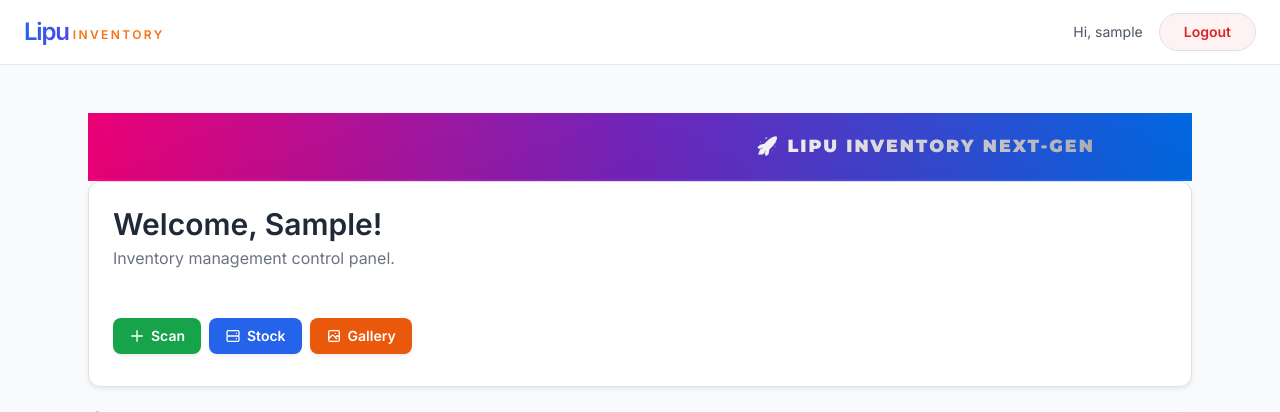
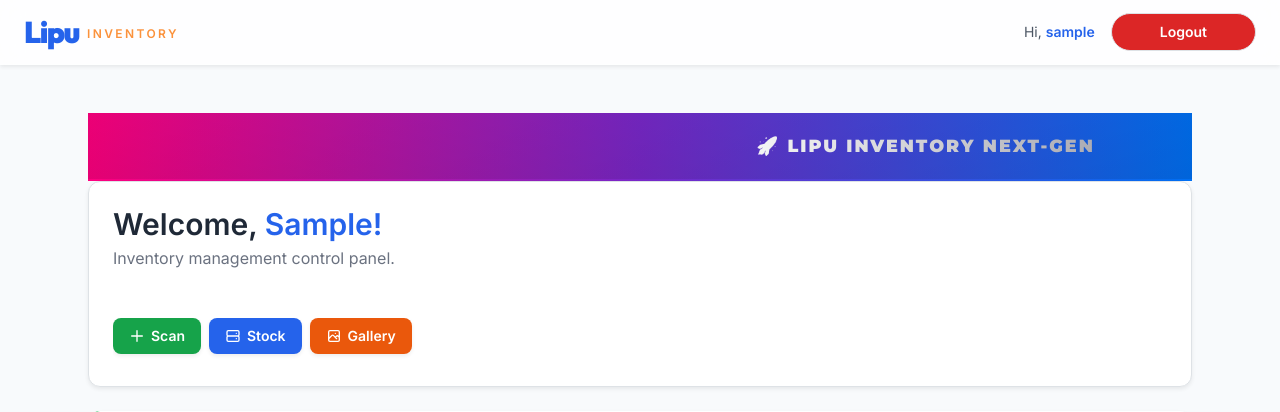
Before and after one commit to Bisworanjan34/INVENTORY-APP, a Django app: page / in a window 1280 px wide. Shown: the top 412 px of the page. Run offline with Django 5.2, Linux system fonts and the light colour scheme; the visitor is signed in with stand-in values (Sample User, id 1); data that the repository does not hold is empty; some libraries are stand-ins or nearby versions.

Commit message:
changes view port

```diff
--- a/config/settings.py
+++ b/config/settings.py
@@ -14,7 +14,7 @@ SECRET_KEY = os.getenv("SECRET_KEY", "django-insecure-default-key-for-dev")
 
 # Production ke liye DEBUG False, Local ke liye True
 DEBUG = os.getenv("DEBUG", "False") == "True"
-
+# DEBUG = False
 # Fix: Localhost aur Render URL dono allow kiye
 ALLOWED_HOSTS = ["nandu-inventory.onrender.com", "localhost", "127.0.0.1"]
 CSRF_TRUSTED_ORIGINS = ["https://nandu-inventory.onrender.com"]
@@ -101,6 +101,9 @@ SESSION_COOKIE_HTTPONLY = True
 SECURE_BROWSER_XSS_FILTER = True
 X_FRAME_OPTIONS = "SAMEORIGIN"  # Admin panel ke liye zaroori hai
 
+SESSION_ENGINE = "django.contrib.sessions.backends.db"
+SESSION_COOKIE_AGE = 1209600  # 2 weeks (sec mein)
+SESSION_EXPIRE_AT_BROWSER_CLOSE = False
 # --- LOGIN SETTINGS ---
 LOGIN_URL = "core:login"
 LOGIN_REDIRECT_URL = "core:home"
--- a/config/urls.py
+++ b/config/urls.py
@@ -21,6 +21,9 @@ from django.conf import settings
 from django.conf.urls.static import static
 from django.contrib.auth import views as auth_views
 
+# urls.py
+handler404 = "core.views.error_404_view"
+handler500 = "core.views.custom_500_view"
 urlpatterns = [
     path("srslipu/", admin.site.urls),
     path("", include("core.urls"), name="core"),
--- a/core/views.py
+++ b/core/views.py
@@ -1,3 +1,5 @@
+from django.utils import timezone
+
 from django.shortcuts import render, redirect
 from django.contrib.auth import login, logout, authenticate
 from django.contrib.auth.forms import AuthenticationForm, PasswordResetForm
@@ -5,6 +7,8 @@ from django.contrib.auth.forms import AuthenticationForm, PasswordResetForm
 from inventory.models import Bill
 from .forms import UserRegistrationForm
 from django.contrib.auth.decorators import login_required
+from django.contrib import messages
+from django.contrib.sessions.models import Session
 
 
 # 1. Registration
@@ -23,16 +27,31 @@ def register_view(request):
 
 # 2. Login
 def login_view(request):
-    if request.user.is_authenticated:  # Agar user pehle se login hai
+    if request.user.is_authenticated:
         return redirect("core:home")
 
     if request.method == "POST":
         form = AuthenticationForm(data=request.POST)
         if form.is_valid():
-            login(request, form.get_user())
+            user = form.get_user()
+
+            # PRO FEATURE: Purane sessions ko khatam karein (Security Kick-out)
+            # Isse ek user ek hi device par active rahega
+            Session.objects.filter(expire_date__gte=timezone.now()).delete()
+
+            login(request, user)
+
+            # Success message for professional feedback
+            messages.success(
+                request, f"Welcome back, {user.username}! Securely logged in."
+            )
             return redirect("core:home")
+        else:
+            # Error handling for invalid credentials
+            messages.error(request, "Invalid username or password. Please try again.")
     else:
         form = AuthenticationForm()
+
     return render(request, "auth/login.html", {"form": form})
 
 
@@ -66,3 +85,14 @@ def home_view(request):
         "bills": bills,
     }
     return render(request, "core/home.html", context)
+
+
+# views.py
+
+
+def error_404_view(request, exception):
+    return render(request, "404.html", status=404)
+
+
+def custom_500_view(request):
+    return render(request, "500.html", status=500)
--- a/templates/base.html
+++ b/templates/base.html
@@ -68,7 +68,25 @@
 
 <body>
     {% include 'core/navbar.html' %}
-
+    {% if messages %}
+<div class="fixed top-20 right-4 z-[100] w-full max-w-sm md:max-w-md px-4">
+    {% for message in messages %}
+    <div id="message-{{ forloop.counter }}"
+         class="relative flex items-center justify-between bg-white/90 backdrop-blur-md border-l-4 border-blue-500 shadow-xl p-4 rounded-lg mb-3 animate-slide-in">
+        <div class="flex items-center gap-3">
+            <span class="text-blue-500">
+                <svg class="w-6 h-6" fill="none" stroke="currentColor" viewBox="0 0 24 24"><path stroke-linecap="round" stroke-linejoin="round" stroke-width="2" d="M13 16h-1v-4h-1m1-4h.01M21 12a9 9 0 11-18 0 9 9 0 0118 0z"></path></svg>
+            </span>
+            <p class="text-sm font-semibold text-gray-800">{{ message }}</p>
+        </div>
+        <button onclick="document.getElementById('message-{{ forloop.counter }}').remove()"
+                class="text-gray-400 hover:text-red-500 transition-colors">
+            <svg class="w-5 h-5" fill="none" stroke="currentColor" viewBox="0 0 24 24"><path stroke-linecap="round" stroke-linejoin="round" stroke-width="2" d="M6 18L18 6M6 6l12 12"></path></svg>
+        </button>
+    </div>
+    {% endfor %}
+</div>
+{% endif %}
     <div class="container mt-4">
         {% block body %}{% endblock %}
     </div>
--- a/templates/core/home.html
+++ b/templates/core/home.html
@@ -10,39 +10,45 @@
         </div>
     </div>
 
-    <div class="bg-white p-4 md:p-6 rounded-xl shadow-sm border border-gray-200 mb-6">
-        <h1 class="text-xl md:text-3xl font-bold text-gray-800 capitalize truncate">Welcome, {{ user.username }}!</h1>
+    <div class="bg-white p-4 md:p-6 rounded-xl shadow-sm border border-gray-200 mb-6 transition-all duration-700 ease-out hover:shadow-lg hover:border-gray-300 animate-in fade-in slide-in-from-bottom-4">
+    <h1 class="text-xl md:text-3xl font-bold text-gray-800 capitalize truncate">
+        Welcome, <span class="text-blue-600">{{ user.username }}!</span>
+    </h1>
     <p class="text-gray-500 mt-1 text-xs md:text-base">Inventory management control panel.</p>
 
     <div class="flex flex-row gap-2 mt-5 md:mt-6 overflow-x-auto pb-2 scrollbar-hide">
+        <!-- Scan Button -->
         <a href="{% url 'inventory:upload_page' %}"
-                class="flex items-center gap-1.5 bg-green-600 text-white px-3 py-2 md:px-5 md:py-2.5 rounded-lg text-[10px] md:text-sm font-semibold hover:bg-green-700 transition whitespace-nowrap shadow-sm">
-                <svg class="w-3 h-3 md:w-4 md:h-4" fill="none" stroke="currentColor" viewBox="0 0 24 24">
-                    <path stroke-linecap="round" stroke-linejoin="round" stroke-width="2" d="M12 4v16m8-8H4"></path>
-                </svg>
+            class="flex items-center gap-1.5 bg-green-600 text-white px-3 py-2 md:px-5 md:py-2.5 rounded-lg text-[10px] md:text-sm font-semibold hover:bg-green-700 hover:-translate-y-0.5 hover:shadow-md transition-all duration-300 whitespace-nowrap shadow-sm">
+            <svg class="w-3 h-3 md:w-4 md:h-4" fill="none" stroke="currentColor" viewBox="0 0 24 24"><path stroke-linecap="round" stroke-linejoin="round" stroke-width="2" d="M12 4v16m8-8H4"></path></svg>
             Scan
         </a>
+        <!-- Stock Button -->
         <a href="{% url 'inventory:view_stock' %}"
-                class="flex items-center gap-1.5 bg-blue-600 text-white px-3 py-2 md:px-5 md:py-2.5 rounded-lg text-[10px] md:text-sm font-semibold hover:bg-blue-700 transition whitespace-nowrap shadow-sm">
-                <svg class="w-3 h-3 md:w-4 md:h-4" fill="none" stroke="currentColor" viewBox="0 0 24 24">
-                    <path stroke-linecap="round" stroke-linejoin="round" stroke-width="2"
-                        d="M5 12h14M5 12a2 2 0 01-2-2V6a2 2 0 012-2h14a2 2 0 012 2v4a2 2 0 01-2 2M5 12a2 2 0 00-2 2v4a2 2 0 002 2h14a2 2 0 002-2v-4a2 2 0 00-2-2m-2-4h.01M17 16h.01">
-                    </path>
-                </svg>
+            class="flex items-center gap-1.5 bg-blue-600 text-white px-3 py-2 md:px-5 md:py-2.5 rounded-lg text-[10px] md:text-sm font-semibold hover:bg-blue-700 hover:-translate-y-0.5 hover:shadow-md transition-all duration-300 whitespace-nowrap shadow-sm">
+            <svg class="w-3 h-3 md:w-4 md:h-4" fill="none" stroke="currentColor" viewBox="0 0 24 24"><path stroke-linecap="round" stroke-linejoin="round" stroke-width="2" d="M5 12h14M5 12a2 2 0 01-2-2V6a2 2 0 012-2h14a2 2 0 012 2v4a2 2 0 01-2 2M5 12a2 2 0 00-2 2v4a2 2 0 002 2h14a2 2 0 002-2v-4a2 2 0 00-2-2m-2-4h.01M17 16h.01"></path></svg>
             Stock
         </a>
+        <!-- Gallery Button -->
         <a href="{% url 'inventory:gallery' %}"
-                class="flex items-center gap-1.5 bg-orange-600 text-white px-3 py-2 md:px-5 md:py-2.5 rounded-lg text-[10px] md:text-sm font-semibold hover:bg-orange-700 transition whitespace-nowrap shadow-sm">
-                <svg class="w-3 h-3 md:w-4 md:h-4" fill="none" stroke="currentColor" viewBox="0 0 24 24">
-                    <path stroke-linecap="round" stroke-linejoin="round" stroke-width="2"
-                        d="M4 16l4.586-4.586a2 2 0 012.828 0L16 16m-2-2l1.586-1.586a2 2 0 012.828 0L20 14m-6-6h.01M6 20h12a2 2 0 002-2V6a2 2 0 00-2-2H6a2 2 0 00-2 2v12a2 2 0 002 2z">
-                    </path>
-                </svg>
+            class="flex items-center gap-1.5 bg-orange-600 text-white px-3 py-2 md:px-5 md:py-2.5 rounded-lg text-[10px] md:text-sm font-semibold hover:bg-orange-700 hover:-translate-y-0.5 hover:shadow-md transition-all duration-300 whitespace-nowrap shadow-sm">
+            <svg class="w-3 h-3 md:w-4 md:h-4" fill="none" stroke="currentColor" viewBox="0 0 24 24"><path stroke-linecap="round" stroke-linejoin="round" stroke-width="2" d="M4 16l4.586-4.586a2 2 0 012.828 0L16 16m-2-2l1.586-1.586a2 2 0 012.828 0L20 14m-6-6h.01M6 20h12a2 2 0 002-2V6a2 2 0 00-2-2H6a2 2 0 00-2 2v12a2 2 0 002 2z"></path></svg>
             Gallery
         </a>
     </div>
 </div>
 
+<style>
+    /* Custom Entrance Animation */
+    @keyframes slideIn {
+        from { opacity: 0; transform: translateY(15px); }
+        to { opacity: 1; transform: translateY(0); }
+    }
+    .animate-in { animation: slideIn 0.8s cubic-bezier(0.16, 1, 0.3, 1) forwards; }
+
+    /* Hide scrollbar for mobile */
+    .scrollbar-hide::-webkit-scrollbar { display: none; }
+</style>
     {% if user.is_superuser %}
     <div class="mb-6 p-4 md:p-5 bg-white rounded-xl shadow-sm border-l-4 border-green-500">
         <h3 class="text-base md:text-lg font-bold text-gray-800">Admin Tools</h3>
--- a/templates/core/navbar.html
+++ b/templates/core/navbar.html
@@ -1,35 +1,34 @@
-<nav class="bg-white border-b border-gray-200 sticky top-0 z-50">
+<!-- Google Fonts -->
+<link href="https://fonts.googleapis.com/css2?family=Outfit:wght@400;700;900&display=swap" rel="stylesheet">
+
+<nav class="sticky top-0 z-50 w-full border-b border-white/20 bg-white/80 backdrop-blur-md shadow-sm transition-all duration-500 hover:shadow-md">
     <div class="max-w-7xl mx-auto px-4 sm:px-6 lg:px-8">
         <div class="flex justify-between items-center h-16">
 
             <!-- Logo Section -->
-          <a href="{% url 'core:home' %}"
-   class="flex items-center group shrink-0 transition-all duration-300 hover:scale-105 animate-fade-scale">
-
-    <span class=" text-2xl sm:text-2xl font-black tracking-tighter text-transparent bg-clip-text bg-gradient-to-r from-blue-600 to-indigo-600">
-        Lipu
-    </span>
-
-    <span class="text-[10px] sm:text-xs font-bold tracking-[0.2em] text-orange-500 uppercase ml-1 pt-1.5 transition-colors group-hover:text-orange-600">
-        Inventory
-    </span>
-</a>
+            <a href="{% url 'core:home' %}" class="flex items-center group shrink-0 transition-transform duration-300 hover:scale-[1.02]">
+                <span class="text-3xl font-[900] tracking-tighter text-blue-600 group-hover:text-orange-500 transition-colors duration-300" style="font-family: 'Outfit', sans-serif;">
+                    Lipu
+                </span>
+                <span class="text-[10px] sm:text-xs font-bold tracking-[0.2em] text-orange-400 uppercase ml-2 pt-1">
+                    Inventory
+                </span>
+            </a>
 
             <!-- User Action Section -->
-            <!-- Mobile par gap kam (gap-3), badi screen par normal (gap-6) -->
             <div class="flex items-center gap-3 sm:gap-6">
                 {% if user.is_authenticated %}
-                <!-- Mobile screen par username hide kar diya hai taaki layout na toote, tablet/desktop (sm) par dikhega -->
-                <span class="hidden sm:inline-block text-sm font-medium text-gray-600">Hi, {{ user.username }}</span>
+                <span class="hidden sm:inline-block text-sm font-medium text-gray-600">
+                    Hi, <span class="text-blue-600 font-bold">{{ user.username }}</span>
+                </span>
 
-                <!-- Mobile par button ki padding thodi kam (px-4 py-1.5) -->
                 <a href="{% url 'core:logout' %}"
-                    class="bg-red-50 text-red-600 px-4 py-1.5 sm:px-5 sm:py-2 rounded-full text-sm font-semibold hover:bg-red-600 hover:text-white transition duration-200 border border-red-200 whitespace-nowrap">
-                    Logout
+                    class="relative inline-flex items-center justify-center rounded-full bg-red-600 px-5 py-2 text-sm font-bold text-white transition-all duration-300 hover:bg-gray-800 hover:shadow-lg hover:shadow-red-500/30 active:scale-95 border border-transparent hover:border-red-400 overflow-hidden group">
+                    <span class="relative z-10">Logout</span>
                 </a>
                 {% else %}
                 <a href="{% url 'core:login' %}"
-                    class="bg-blue-50 text-blue-600 px-4 py-1.5 sm:px-5 sm:py-2 rounded-full text-sm font-semibold hover:bg-blue-600 hover:text-white transition duration-200 border border-blue-200 whitespace-nowrap">
+                    class="relative inline-flex items-center justify-center rounded-full bg-blue-600 px-5 py-2 text-sm font-bold text-white transition-all duration-300 hover:bg-blue-700 hover:shadow-lg hover:shadow-blue-500/30 active:scale-95">
                     Login
                 </a>
                 {% endif %}
@@ -38,3 +37,15 @@
         </div>
     </div>
 </nav>
+
+<style>
+    /* Smooth entrance animation */
+    nav {
+        animation: slideDown 0.6s cubic-bezier(0.16, 1, 0.3, 1);
+    }
+
+    @keyframes slideDown {
+        from { opacity: 0; transform: translateY(-20px); }
+        to { opacity: 1; transform: translateY(0); }
+    }
+</style>
```
Also changed, not shown: templates/404.html (added, +45 -0 lines), templates/500.html (added, +35 -0 lines). Lines whose indentation alone changed are shown as unchanged.
